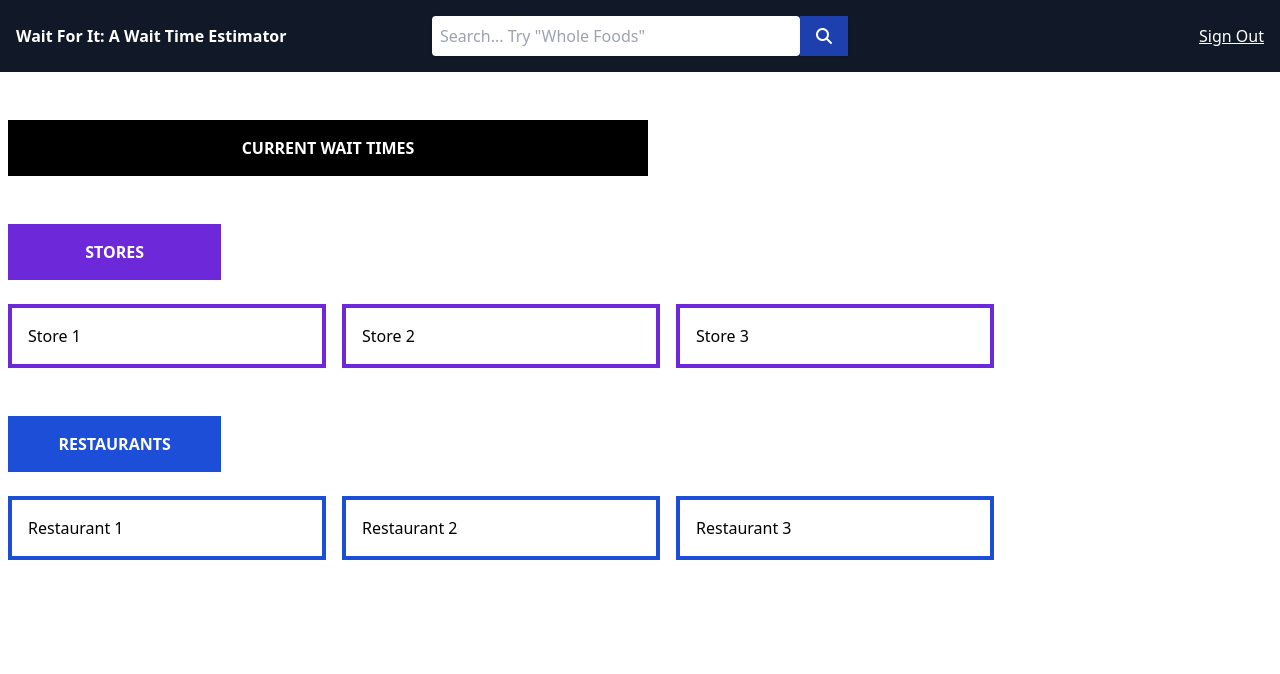
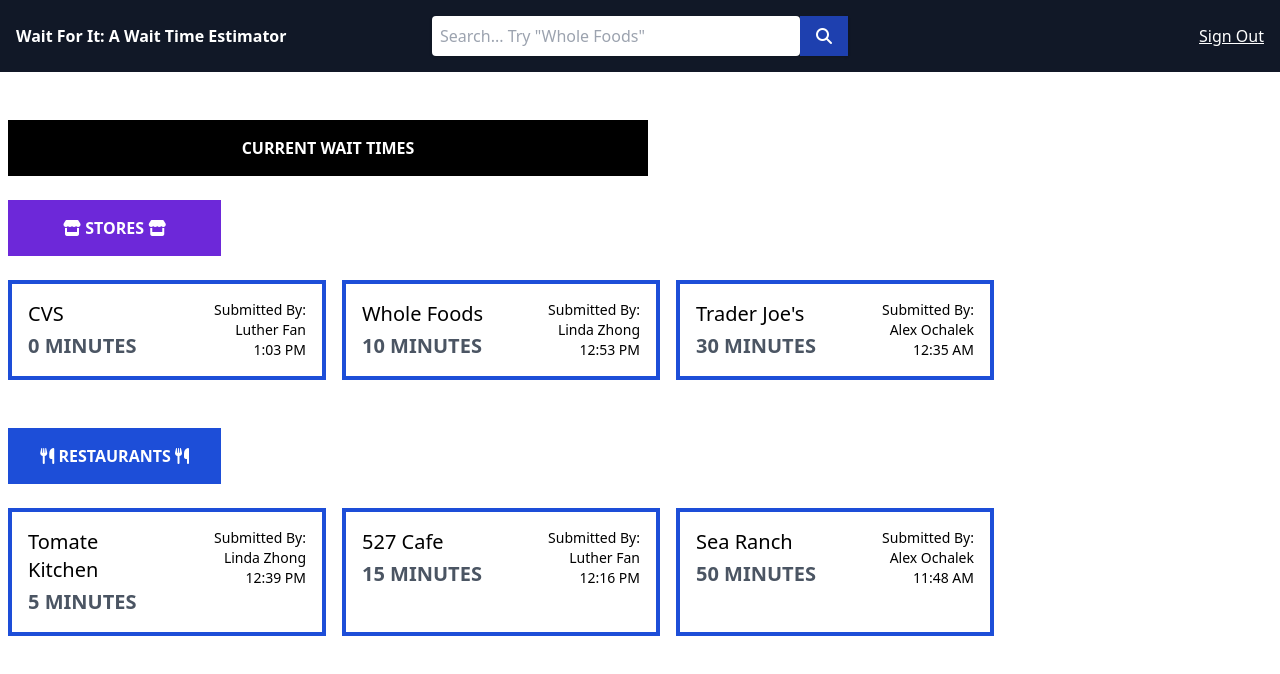
Before and after one commit to lutherf/final, a website: page index.html in a window 1280 px wide. Drawn offline with nearby package versions, Linux system fonts and the light colour scheme; no server answers.

Commit message:
moar changes

```diff
--- a/index.html
+++ b/index.html
@@ -33,46 +33,110 @@
   <!-- DIV FOR "CURRENT-WAIT-TIMES" Header Box -->
   <div class="current-wait-times bg-black mt-12 ml-2 p-4 text-white font-bold
   md:w-1/2 text-center">
-    CURRENT WAIT TIMES
+  CURRENT WAIT TIMES
   </div>
 
-  <!-- DIV FOR "STORES" -->
-  <p class="stores-header bg-purple-700 mt-12 ml-2 p-4 text-white font-bold
+  <p class="stores-header bg-purple-700 mt-6 ml-2 p-4 text-white font-bold
   md:w-1/6 text-center">
+  <i class="fas fa-store"></i>
   STORES
+  <i class="fas fa-store"></i>
 </p>
 <p class="md:w-5/6">
 </p>
 
+<!-- DIV FOR "STORES"; INSERT STORES HERE -->
 <div class="stores-section my-4 ml-2 md:flex space-x-4">
-    <div class = "stores md:w-1/4 p-4 mt-2 border-4 border-purple-700 text-left">
-      Store 1
+  <div class = "stores md:w-1/4 p-4 mt-2 border-4 border-blue-700 text-left">
+    <div class="md:flex">
+    <div class = "w-1/2">
+      <p class="text-xl">CVS</p>
+      <p class="text-xl font-bold pt-1 text-gray-600">0 MINUTES</p>
     </div>
-    <div class = "stores md:w-1/4 p-4 mt-2 border-4 border-purple-700 text-left">
-      Store 2
-    </div>
-    <div class = "stores md:w-1/4 p-4 mt-2 border-4 border-purple-700 text-left">
-      Store 3
+    <div class = "w-1/2 text-right">
+      <p class="text-sm">Submitted By:</p>
+      <p class="text-sm">Luther Fan</p>
+      <p class="text-sm">1:03 PM</p>
     </div>
   </div>
+  </div>
+  <div class = "stores md:w-1/4 p-4 mt-2 border-4 border-blue-700 text-left">
+    <div class="md:flex">
+    <div class = "w-1/2">
+      <p class="text-xl">Whole Foods</p>
+      <p class="text-xl font-bold pt-1 text-gray-600">10 MINUTES</p>
+    </div>
+    <div class = "w-1/2 text-right">
+      <p class="text-sm">Submitted By:</p>
+      <p class="text-sm">Linda Zhong</p>
+      <p class="text-sm">12:53 PM</p>
+    </div>
+  </div>
+  </div>
+  <div class = "stores md:w-1/4 p-4 mt-2 border-4 border-blue-700 text-left">
+    <div class="md:flex">
+    <div class = "w-1/2">
+      <p class="text-xl">Trader Joe's</p>
+      <p class="text-xl font-bold pt-1 text-gray-600">30 MINUTES</p>
+    </div>
+    <div class = "w-1/2 text-right">
+      <p class="text-sm">Submitted By:</p>
+      <p class="text-sm">Alex Ochalek</p>
+      <p class="text-sm">12:35 AM</p>
+    </div>
+  </div>
+  </div>
+</div>
 
-  <!-- DIV FOR "RESTAURANTS" -->
   <p class="restaurants-header bg-blue-700 mt-12 ml-2 p-4 text-white font-bold
   md:w-1/6 text-center">
-  RESTAURANTS
+  <i class="fas fa-utensils"></i>
+   RESTAURANTS
+   <i class="fas fa-utensils"></i>
 </p>
 <p class="md:w-5/6">
 </p>
 
+<!-- DIV FOR "RESTAURANTS"; INSERT RESTAURANTS HERE -->
 <div class="restaurants-section my-4 ml-2 md:flex space-x-4">
-    <div class = "stores md:w-1/4 p-4 mt-2 border-4 border-blue-700 text-left">
-      Restaurant 1
+    <div class = "restaurants md:w-1/4 p-4 mt-2 border-4 border-blue-700 text-left">
+      <div class="md:flex">
+      <div class = "w-1/2">
+        <p class="text-xl">Tomate Kitchen</p>
+        <p class="text-xl font-bold pt-1 text-gray-600">5 MINUTES</p>
+      </div>
+      <div class = "w-1/2 text-right">
+        <p class="text-sm">Submitted By:</p>
+        <p class="text-sm">Linda Zhong</p>
+        <p class="text-sm">12:39 PM</p>
+      </div>
     </div>
-    <div class = "stores md:w-1/4 p-4 mt-2 border-4 border-blue-700 text-left">
-      Restaurant 2
     </div>
-    <div class = "stores md:w-1/4 p-4 mt-2 border-4 border-blue-700 text-left">
-      Restaurant 3
+    <div class = "restaurants md:w-1/4 p-4 mt-2 border-4 border-blue-700 text-left">
+      <div class="md:flex">
+      <div class = "w-1/2">
+        <p class="text-xl">527 Cafe</p>
+        <p class="text-xl font-bold pt-1 text-gray-600">15 MINUTES</p>
+      </div>
+      <div class = "w-1/2 text-right">
+        <p class="text-sm">Submitted By:</p>
+        <p class="text-sm">Luther Fan</p>
+        <p class="text-sm">12:16 PM</p>
+      </div>
+    </div>
+    </div>
+    <div class = "restaurants md:w-1/4 p-4 mt-2 border-4 border-blue-700 text-left">
+      <div class="md:flex">
+      <div class = "w-1/2">
+        <p class="text-xl">Sea Ranch</p>
+        <p class="text-xl font-bold pt-1 text-gray-600">50 MINUTES</p>
+      </div>
+      <div class = "w-1/2 text-right">
+        <p class="text-sm">Submitted By:</p>
+        <p class="text-sm">Alex Ochalek</p>
+        <p class="text-sm">11:48 AM</p>
+      </div>
+    </div>
     </div>
   </div>
 
```
